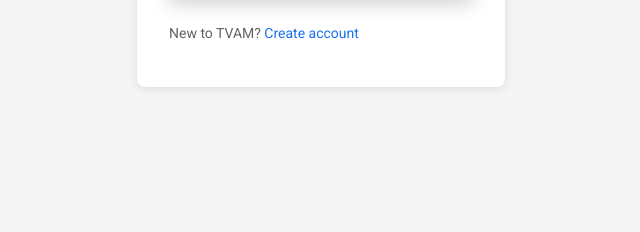
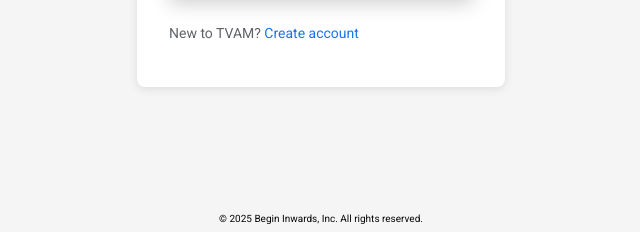
Before and after one commit to manishcodes/tvam-app, a website with bundled scripts: page public/login.html in a window 1280 px wide. Shown: the part 568-800 px from the top of the page, without its empty margins (319-959 px from the left). Built offline with nearby package versions, Linux system fonts and the light colour scheme.

Commit message:
Updated the footer in the auth page

```diff
--- a/public/login.html
+++ b/public/login.html
@@ -63,6 +63,10 @@
     </div>
   </div>
 
+  <footer>
+    <p class="copyright">© 2025 Begin Inwards, Inc. All rights reserved.</p>
+  </footer>
+
   <script>
     // Toggle Signup Modal
     const signupModal = document.getElementById('signup-modal');
```
